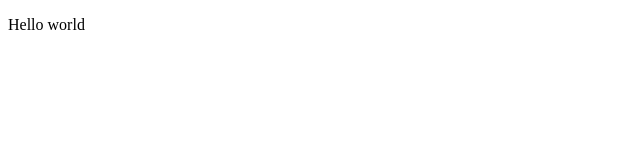
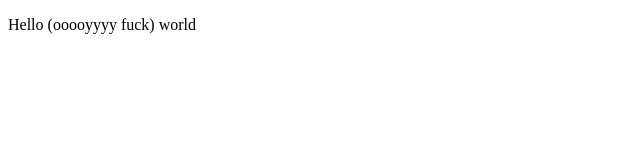
Before and after one commit to OlehBaryliak/prolect, a plain HTML site: page index.html in a window 1280 px wide. Shown: the whole page, without its empty margins (0-640 px from the left). Drawn offline with Linux system fonts and the light colour scheme.

Commit message:
second commit

```diff
--- a/index.html
+++ b/index.html
@@ -8,7 +8,7 @@
 </head>
 <body>
 
-<p onclick="">Hello world</p>
+<p onclick="">Hello (ooooyyyy fuck) world</p>
 
 <!--script>
     alert(1);
```
